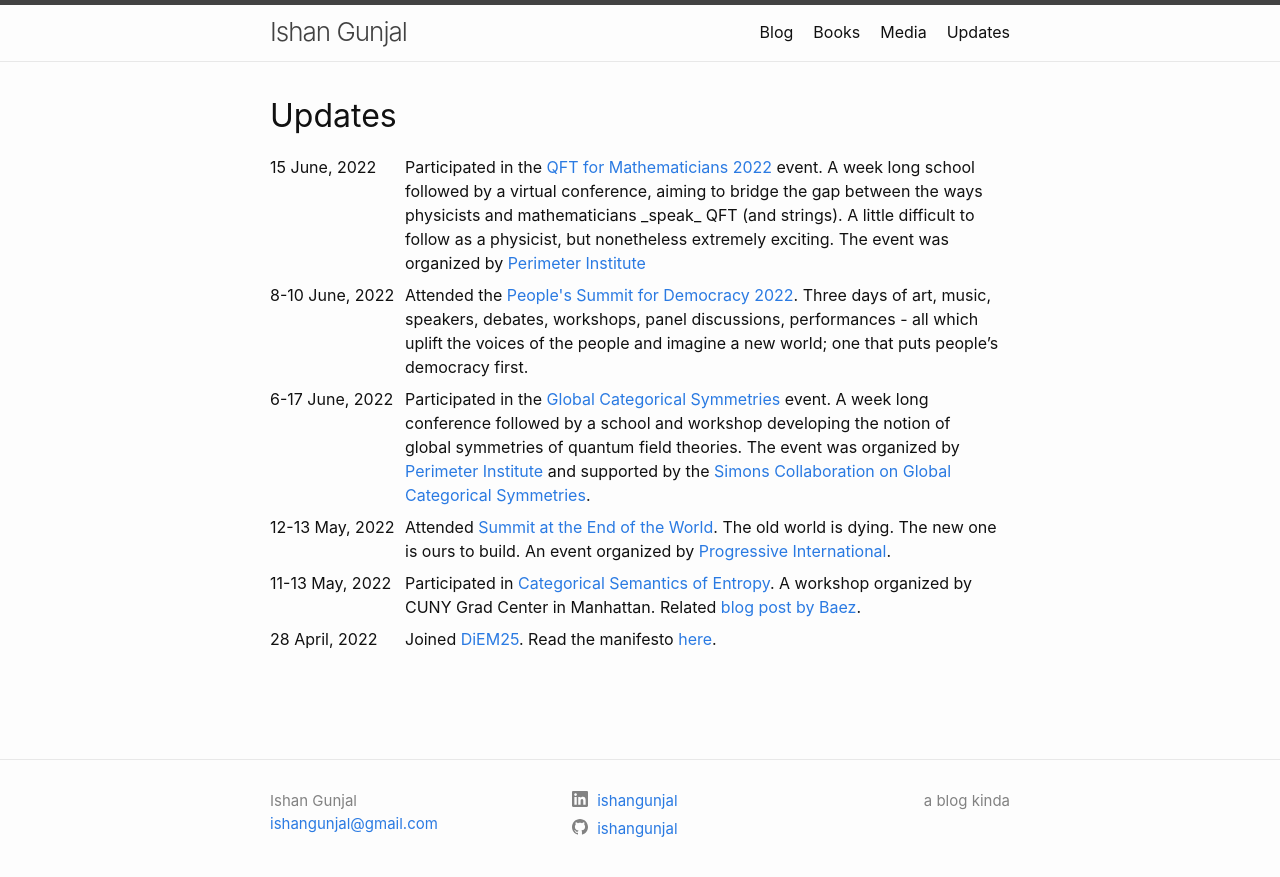
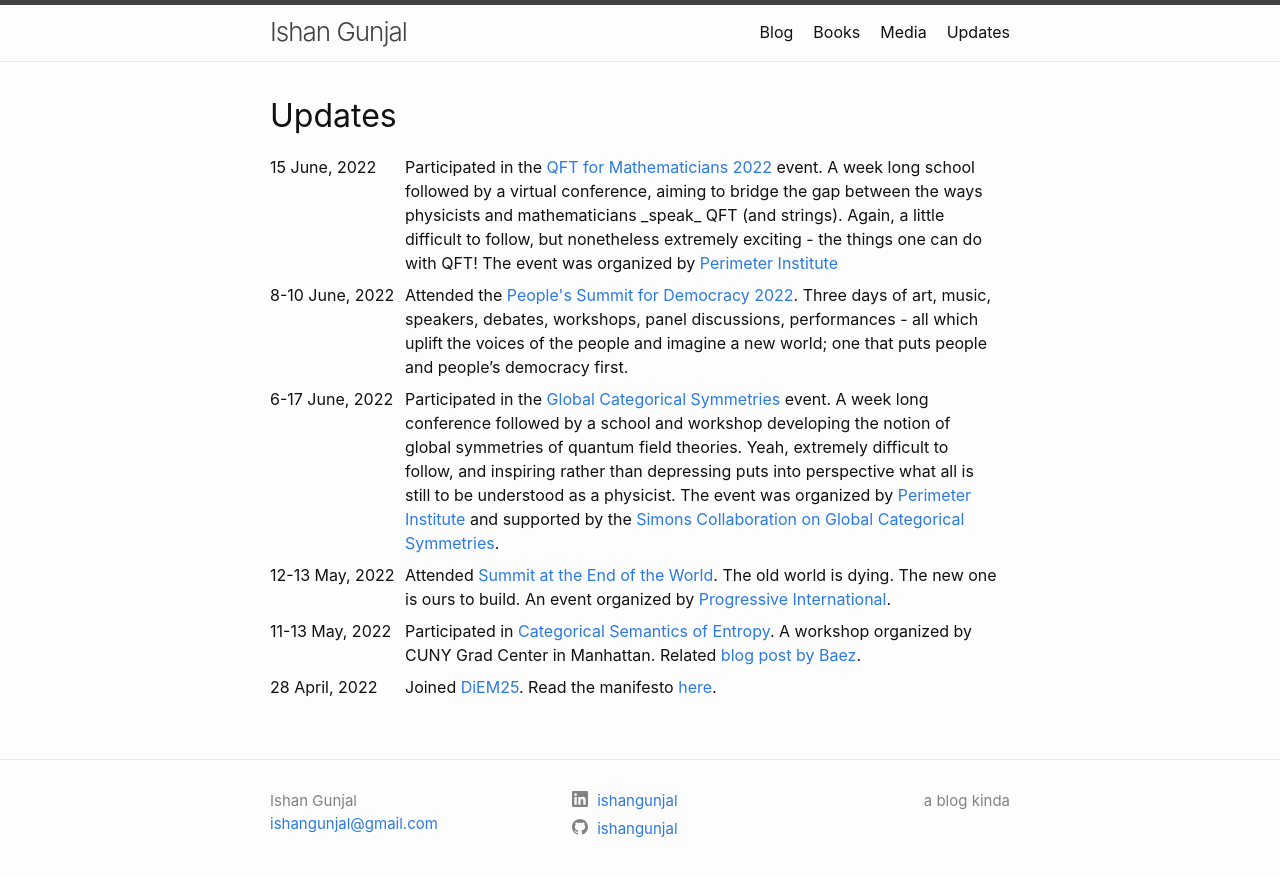
Before and after one commit to ishangunjal/my-site, a Jekyll site: the page built from pages/updates.md, in a window 1280 px wide. Shown: the top 877 px of the page. Built offline with Jekyll 4.4.1, drawn with Linux system fonts in a browser that asks for light colours.

Commit message:
updated updates

```diff
--- a/_data/updates.yml
+++ b/_data/updates.yml
@@ -1,12 +1,12 @@
 
 - date: 15 June, 2022
-  update: Participated in the <a href=https://events.perimeterinstitute.ca/event/13/overview>QFT for Mathematicians 2022</a> event. A week long school followed by a virtual conference, aiming to bridge the gap between the ways physicists and mathematicians _speak_ QFT (and strings). A little difficult to follow as a physicist, but nonetheless extremely exciting. The event was organized by <a href=https://perimeterinstitute.ca/>Perimeter Institute</a>
+  update: Participated in the <a href=https://events.perimeterinstitute.ca/event/13/overview>QFT for Mathematicians 2022</a> event. A week long school followed by a virtual conference, aiming to bridge the gap between the ways physicists and mathematicians _speak_ QFT (and strings). Again, a little difficult to follow, but nonetheless extremely exciting - the things one can do with QFT! The event was organized by <a href=https://perimeterinstitute.ca/>Perimeter Institute</a>
 
 - date: 8-10 June, 2022
-  update: Attended the <a href=https://peoplessummit2022.org/about>People's Summit for Democracy 2022</a>. Three days of art, music, speakers, debates, workshops, panel discussions, performances - all which uplift the voices of the people and imagine a new world; one that puts people’s democracy first.
+  update: Attended the <a href=https://peoplessummit2022.org/about>People's Summit for Democracy 2022</a>. Three days of art, music, speakers, debates, workshops, panel discussions, performances - all which uplift the voices of the people and imagine a new world; one that puts people and people’s democracy first.
 
 - date: 6-17 June, 2022
-  update: Participated in the <a href=https://events.perimeterinstitute.ca/event/10/>Global Categorical Symmetries</a> event. A week long conference followed by a school and workshop developing the notion of global symmetries of quantum field theories. The event was organized by <a href=https://perimeterinstitute.ca/>Perimeter Institute</a> and supported by the <a href=https://scgcs.berkeley.edu/>Simons Collaboration on Global Categorical Symmetries</a>.
+  update: Participated in the <a href=https://events.perimeterinstitute.ca/event/10/>Global Categorical Symmetries</a> event. A week long conference followed by a school and workshop developing the notion of global symmetries of quantum field theories. Yeah, extremely difficult to follow, and inspiring rather than depressing puts into perspective what all is still to be understood as a physicist. The event was organized by <a href=https://perimeterinstitute.ca/>Perimeter Institute</a> and supported by the <a href=https://scgcs.berkeley.edu/>Simons Collaboration on Global Categorical Symmetries</a>.
 
 - date: 12-13 May, 2022
   update: Attended <a href=https://www.eventbrite.co.uk/e/summit-at-the-end-of-the-world-tickets-325923153927?keep_tld=1>Summit at the End of the World</a>. The old world is dying. The new one is ours to build. An event organized by <a href==https://progressive.international/>Progressive International</a>.
```
